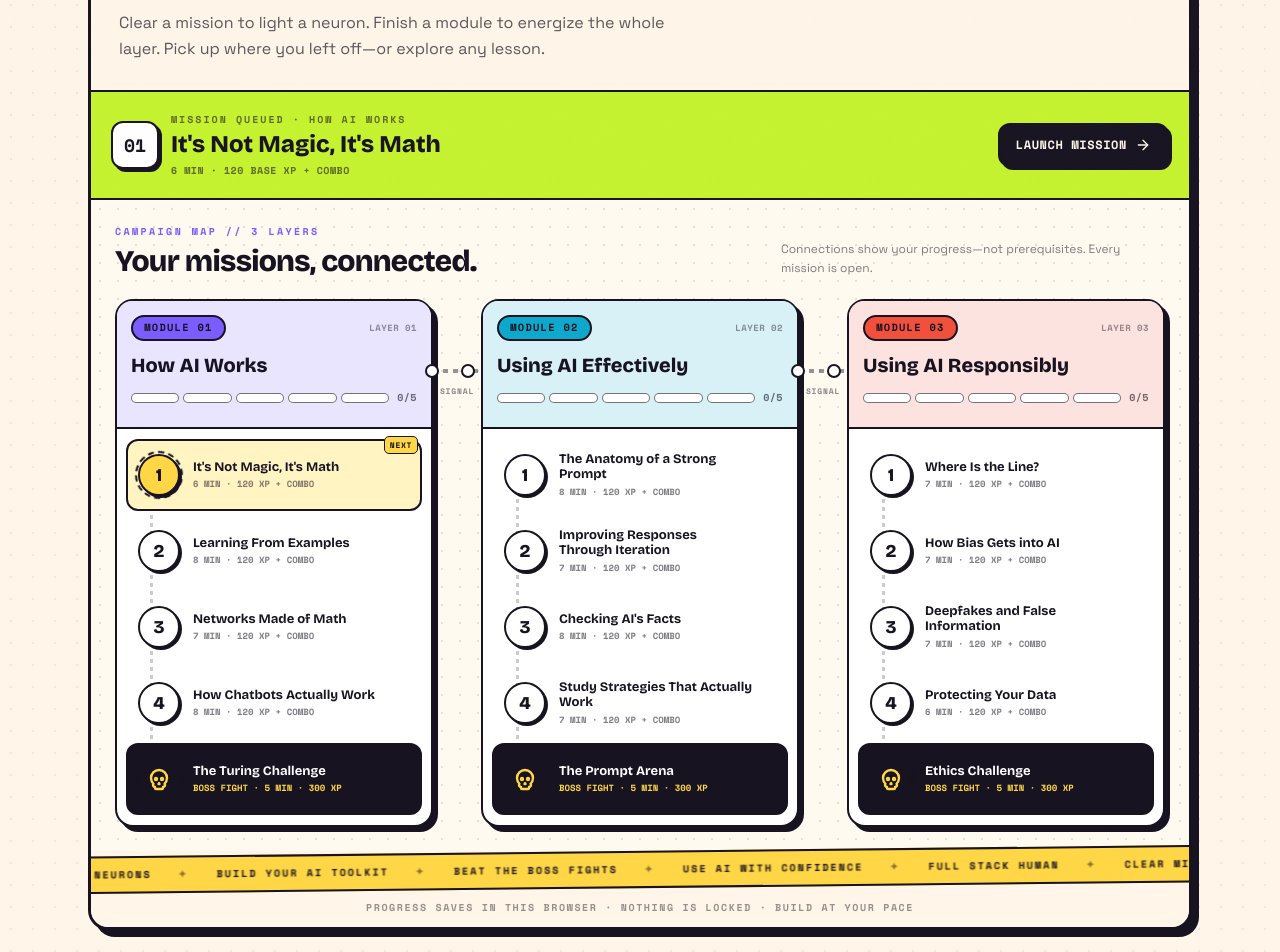
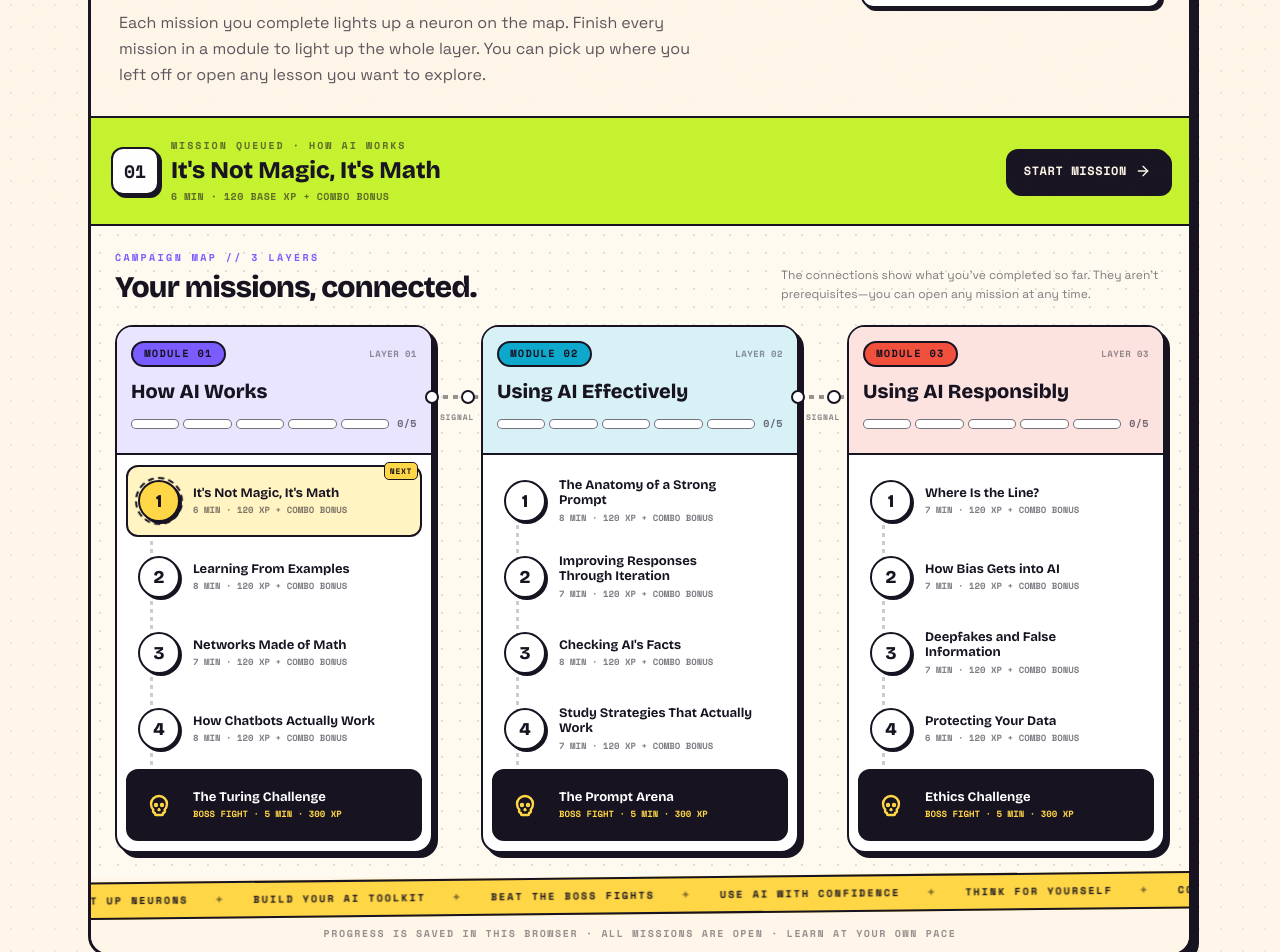
Before and after one commit to AnishVDev/Neuro-High, a Next.js app: page /dashboard in a window 1280 px wide. Shown: the part 600-1552 px from the top of the page. Built offline with nearby package versions, Linux system fonts and the light colour scheme.

Commit message:
Update NeuralMap.tsx

```diff
--- a/src/components/NeuralMap.tsx
+++ b/src/components/NeuralMap.tsx
@@ -107,19 +107,19 @@ export default function NeuralMap({ compact = false }: { compact?: boolean }) {
     ? layers.find((layer) => layer.mod.slug === nextNode.mod.slug)
     : undefined;
 
-  let novaHint = "Syncing your build…";
+  let novaHint = "Loading your progress…";
 
   if (!loading && !state) {
-    novaHint = "Progress couldn't load. Check this browser's storage settings.";
+    novaHint = "Your progress couldn't load. Check this browser's storage settings.";
   } else if (progressReady && cleared === 0) {
-    novaHint = "Every network starts dark. Clear your first mission to light a neuron.";
+    novaHint = "Complete your first mission to light up your first neuron on the map.";
   } else if (progressReady && !nextNode) {
-    novaHint = "Every neuron is lit. Full stack human, confirmed.";
+    novaHint = "You've completed every mission in the course. Every neuron on the map is lit.";
   } else if (nextNode?.lesson.kind === "boss") {
-    novaHint = "Boss fight next. Keep your combo going to chase the Overclocked badge.";
+    novaHint = "A boss fight is next. Answer several questions correctly in a row to build a combo and earn the Overclocked badge.";
   } else if (nextLayer) {
     const remaining = nextLayer.nodes.filter((node) => !node.done).length;
-    novaHint = `${remaining} more mission${remaining === 1 ? "" : "s"} to energize ${nextLayer.mod.title}.`;
+    novaHint = `${remaining} more mission${remaining === 1 ? "" : "s"} to complete ${nextLayer.mod.title}.`;
   }
 
   const desktopColumns = layers
@@ -131,12 +131,12 @@ export default function NeuralMap({ compact = false }: { compact?: boolean }) {
     .join(" ");
 
   const tape = [
-    "Clear missions",
-    "Light neurons",
+    "Complete missions",
+    "Light up neurons",
     "Build your AI toolkit",
     "Beat the boss fights",
     "Use AI with confidence",
-    "Full stack human",
+    "Think for yourself",
   ];
 
   return (
@@ -166,8 +166,9 @@ export default function NeuralMap({ compact = false }: { compact?: boolean }) {
             </h2>
 
             <p className="mt-4 max-w-xl text-sm leading-relaxed text-ink/70 sm:text-base">
-              Clear a mission to light a neuron. Finish a module to energize the
-              whole layer. Pick up where you left off—or explore any lesson.
+              Each mission you complete lights up a neuron on the map. Finish
+              every mission in a module to light up the whole layer. You can
+              pick up where you left off or open any lesson you want to explore.
             </p>
           </div>
 
@@ -175,7 +176,7 @@ export default function NeuralMap({ compact = false }: { compact?: boolean }) {
             <div className="flex items-center gap-3 self-center rounded-xl border-2 border-ink bg-white p-2 shadow-[3px_3px_0_#171321]">
               <Image
                 src="/img/nova-bot.png"
-                alt="NOVA, your AI copilot"
+                alt="NOVA, your learning guide"
                 width={56}
                 height={56}
                 className="size-14 shrink-0 rounded-lg border-2 border-ink bg-cream object-cover"
@@ -210,7 +211,7 @@ export default function NeuralMap({ compact = false }: { compact?: boolean }) {
                       {nextNode.lesson.title}
                     </p>
                     <p className="mt-1 font-mono text-[10px] font-bold uppercase tracking-wider text-ink/60">
-                      {nextNode.lesson.minutes} min · {nextNode.lesson.xp} base XP + combo
+                      {nextNode.lesson.minutes} min · {nextNode.lesson.xp} base XP + combo bonus
                     </p>
                   </div>
                 </div>
@@ -219,7 +220,7 @@ export default function NeuralMap({ compact = false }: { compact?: boolean }) {
                   href={lessonPath(nextNode.lesson)}
                   className="inline-flex shrink-0 items-center gap-2 rounded-xl border-2 border-ink bg-ink px-4 py-3 font-mono text-xs font-bold uppercase tracking-wider text-paper shadow-[3px_3px_0_#171321] transition-transform hover:-translate-y-0.5 focus-visible:outline focus-visible:outline-2 focus-visible:outline-offset-4 focus-visible:outline-ink"
                 >
-                  Launch mission
+                  Start mission
                   <ArrowRight className="size-4" aria-hidden="true" />
                 </Link>
               </div>
@@ -229,7 +230,7 @@ export default function NeuralMap({ compact = false }: { compact?: boolean }) {
               </p>
             ) : state && total > 0 ? (
               <p className="font-display text-xl font-extrabold">
-                ⚡ Network complete. Full stack human confirmed.
+                ⚡ Network complete. You&apos;ve finished every mission in the course.
               </p>
             ) : (
               <p className="font-mono text-sm font-bold">
@@ -252,8 +253,8 @@ export default function NeuralMap({ compact = false }: { compact?: boolean }) {
             </div>
 
             <p className="max-w-sm text-xs leading-relaxed text-ink/55">
-              Connections show your progress—not prerequisites. Every mission
-              is open.
+              The connections show what you&apos;ve completed so far. They
+              aren&apos;t prerequisites—you can open any mission at any time.
             </p>
           </div>
 
@@ -281,7 +282,7 @@ export default function NeuralMap({ compact = false }: { compact?: boolean }) {
                     transition={{ delay: layerIndex * 0.08, duration: 0.3 }}
                     className="neural-module-card sticker bg-white"
                     style={{ "--neural-accent": layer.mod.color } as CSSProperties}
-                    aria-label={`${layer.mod.title}: ${layer.cleared} of ${layer.nodes.length} missions cleared`}
+                    aria-label={`${layer.mod.title}: ${layer.cleared} of ${layer.nodes.length} missions completed`}
                   >
                     <header className="neural-module-header">
                       <div className="flex items-center justify-between gap-2">
@@ -304,7 +305,7 @@ export default function NeuralMap({ compact = false }: { compact?: boolean }) {
                       <div className="mt-3 flex items-center gap-2">
                         <div
                           className="flex min-w-0 flex-1 gap-1"
-                          aria-label={`${layer.cleared} of ${layer.nodes.length} cleared`}
+                          aria-label={`${layer.cleared} of ${layer.nodes.length} completed`}
                         >
                           {layer.nodes.map((node) => (
                             <span
@@ -377,11 +378,11 @@ export default function NeuralMap({ compact = false }: { compact?: boolean }) {
                               onFocus={() => setFocusedSlug(lesson.slug)}
                               onBlur={() => setFocusedSlug(null)}
                               aria-label={`${lesson.title}. ${
-                                isBoss ? "Boss fight." : ""
+                                isBoss ? "Boss fight. " : ""
                               }${
                                 node.done
-                                  ? "Completed. Replay for practice."
-                                  : `${lesson.xp} base XP plus combo bonus.`
+                                  ? "Completed. You can replay it for practice."
+                                  : `${lesson.xp} base XP plus a combo bonus.`
                               }${isNext ? " Recommended next mission." : ""}`}
                               aria-current={isNext ? "step" : undefined}
                               className={rowClasses}
@@ -435,10 +436,10 @@ export default function NeuralMap({ compact = false }: { compact?: boolean }) {
                                 </span>
                                 <span className="neural-mission-meta">
                                   {node.done
-                                    ? "Cleared · replay = 0 XP"
+                                    ? "Completed · replays don't earn XP"
                                     : isBoss
                                       ? `Boss fight · ${lesson.minutes} min · ${lesson.xp} XP`
-                                      : `${lesson.minutes} min · ${lesson.xp} XP + combo`}
+                                      : `${lesson.minutes} min · ${lesson.xp} XP + combo bonus`}
                                 </span>
                               </span>
 
@@ -502,7 +503,7 @@ export default function NeuralMap({ compact = false }: { compact?: boolean }) {
         )}
 
         <p className="bg-paper px-5 py-3 text-center font-mono text-[10px] font-bold uppercase tracking-[0.16em] text-ink/45">
-          Progress saves in this browser · Nothing is locked · Build at your pace
+          Progress is saved in this browser · All missions are open · Learn at your own pace
         </p>
 
         {/* Hover/focus preview */}
@@ -517,8 +518,8 @@ export default function NeuralMap({ compact = false }: { compact?: boolean }) {
             <p className="font-mono text-[10px] uppercase tracking-wider text-paper/55">
               {activeNode.mod.title} · {activeNode.lesson.minutes} min ·{" "}
               {activeNode.done
-                ? "Cleared"
-                : `${activeNode.lesson.xp} base XP + combo`}
+                ? "Completed"
+                : `${activeNode.lesson.xp} base XP + combo bonus`}
             </p>
           </div>
         )}
```
